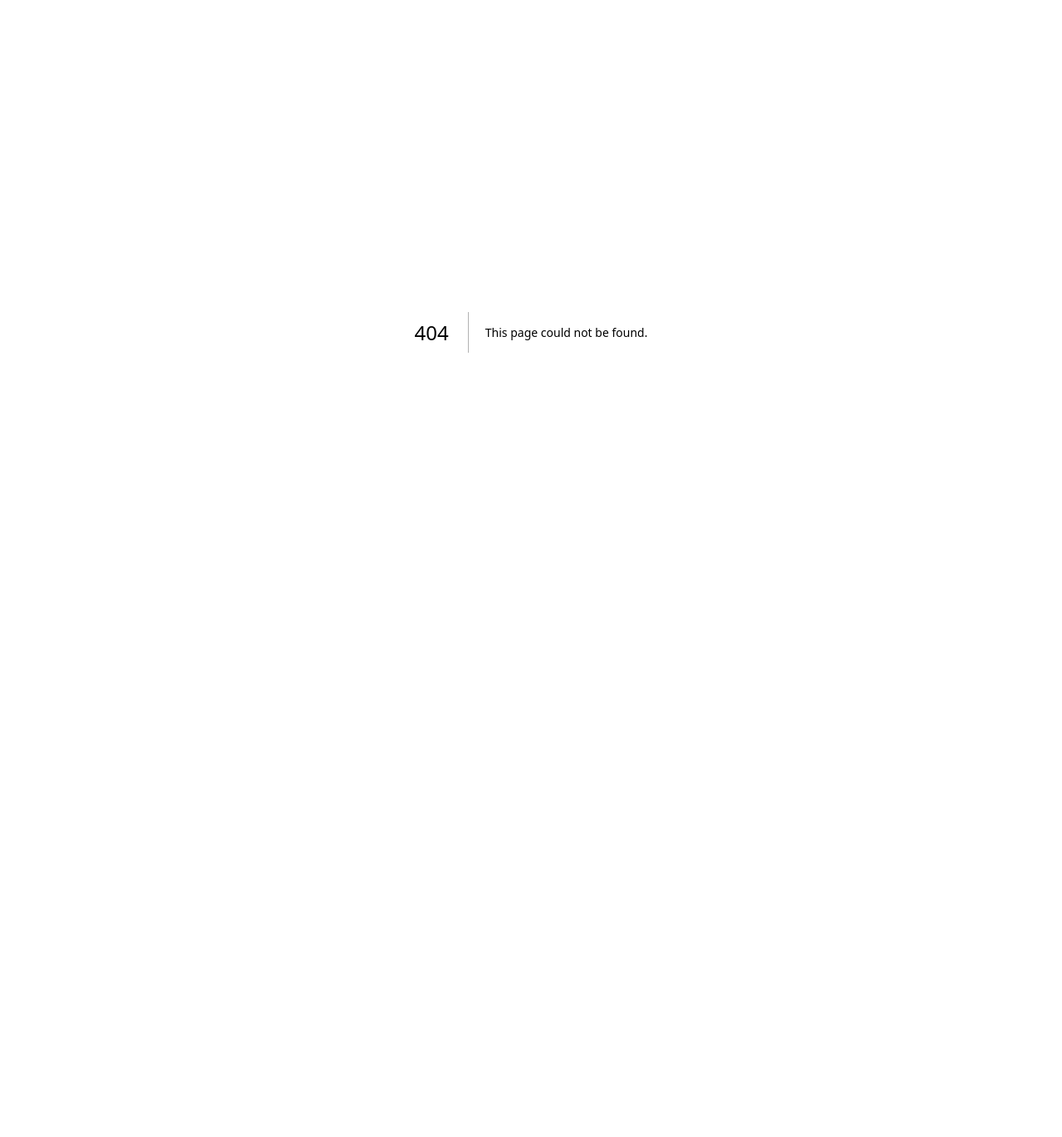
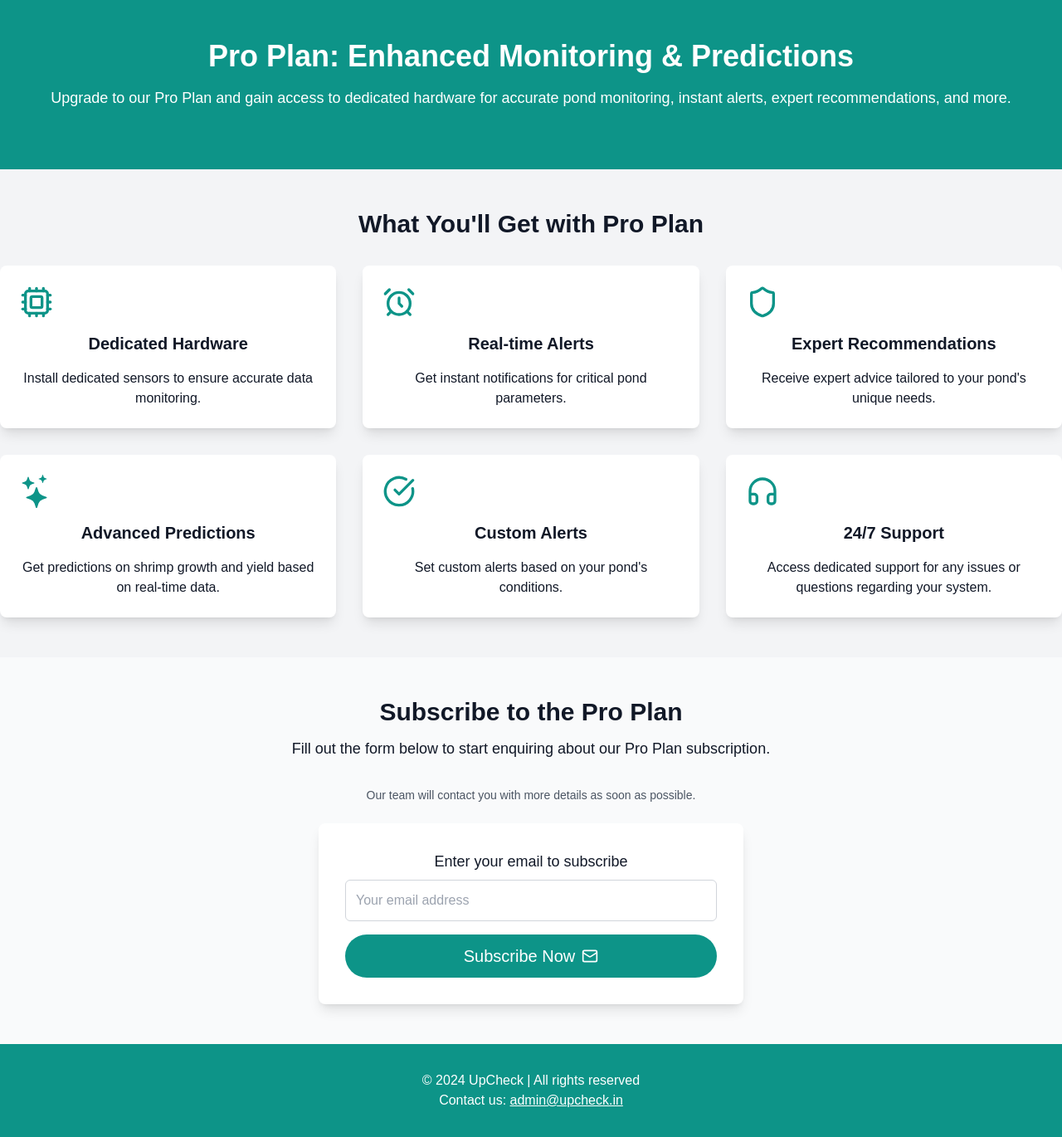
Before and after one commit to RobinkumarJ246/upcheck_site_v2, a Next.js app: page /upgrade_enq in a window 1280 px wide. Before the commit this address had no page. Shown: the whole page at 83% size. Before the commit the page ends 800 px from the top, so only its background shows below. Built offline with nearby package versions, Linux system fonts and the light colour scheme.

Commit message:
Pro plan enquire

```diff
--- a/src/app/components/Pricing.js
+++ b/src/app/components/Pricing.js
@@ -1,5 +1,6 @@
 // src/app/components/Pricing.js
 import { Check } from 'lucide-react';
+import Link from 'next/link';
 
 export default function Pricing({ translations }) {
   return (
@@ -52,12 +53,12 @@
               <p className="mt-4 text-sm text-gray-500">
                 {translations.pro.description}
               </p>
-              <p className="mt-8">
+              {/*}<p className="mt-8">
                 <span className="text-4xl font-bold text-gray-900">
                   {translations.pro.price}
                 </span>
                 <span className="text-gray-500">{translations.pro.period}</span>
-              </p>
+              </p>{*/}
               <ul className="mt-8 space-y-4">
                 {translations.pro.features.map((feature, index) => (
                   <li key={index} className="flex items-center">
@@ -66,9 +67,11 @@
                   </li>
                 ))}
               </ul>
+              <Link href="/upgrade_enq">
               <button className="mt-8 w-full bg-teal-600 text-white py-3 px-4 rounded-lg hover:bg-teal-700 transition-colors">
-                Upgrade plan
+                Contact team
               </button>
+              </Link>
             </div>
           </div>
         </div>
--- a/src/app/translations.js
+++ b/src/app/translations.js
@@ -42,6 +42,7 @@
         basic: {
           title: "Basic",
           price: "Free",
+          period: "/lifetime",
           description: "Perfect for getting started",
           features: [
             "Basic pond monitoring",
@@ -52,7 +53,7 @@
         },
         pro: {
           title: "Plus",
-          price: "₹999",
+          price: "Enquire our team to subscribe",
           period: "/month",
           description: "Dedicated hardware for your pond for the best service",
           features: [
--- /dev/null
+++ b/src/app/upgrade_enq/page.js
@@ -0,0 +1,139 @@
+'use client';
+import { useState } from "react";
+import { BsStars } from 'react-icons/bs';
+import { Mail, CheckCircle, AlarmClock, Cpu, Shield, Headphones } from "lucide-react";
+
+export default function ProPlanPage() {
+  const [email, setEmail] = useState("");
+  const [loading, setLoading] = useState(false);
+
+  const handleSubmit = async (e) => {
+    e.preventDefault();
+
+    // Check if email is provided
+    if (!email) {
+      alert("Please provide a valid email.");
+      return;
+    }
+
+    // Create the mailto URL with prefilled content
+    const subject = encodeURIComponent("Pro Plan Subscription Request");
+    const body = encodeURIComponent(`Hello, I am interested in subscribing to the Pro Plan. Please send me more details.
+
+    My email address: ${email}`);
+    const mailtoURL = `mailto:admin@upcheck.in?subject=${subject}&body=${body}`;
+
+    // Open the user's email client with the prefilled content
+    window.location.href = mailtoURL;
+  };
+
+  return (
+    <div className="min-h-screen bg-gray-100 text-gray-900">
+      {/* Header Section */}
+      <section className="bg-teal-600 text-white py-12">
+        <div className="container mx-auto text-center">
+          <h1 className="text-3xl sm:text-4xl font-semibold mb-4">
+            Pro Plan: Enhanced Monitoring & Predictions
+          </h1>
+          <p className="text-lg mb-6">
+            Upgrade to our Pro Plan and gain access to dedicated hardware for accurate pond monitoring, instant alerts, expert recommendations, and more.
+          </p>
+        </div>
+      </section>
+
+      {/* Features Section */}
+      <section className="py-12">
+        <div className="container mx-auto text-center">
+          <h2 className="text-2xl sm:text-3xl font-semibold mb-8">What You'll Get with Pro Plan</h2>
+          <div className="grid grid-cols-1 sm:grid-cols-2 lg:grid-cols-3 gap-8">
+            <div className="bg-white p-6 rounded-lg shadow-lg hover:shadow-2xl transition-shadow duration-300">
+              <div className="mb-4 text-teal-600">
+                <Cpu size={40} />
+              </div>
+              <h3 className="text-xl font-semibold mb-4">Dedicated Hardware</h3>
+              <p>Install dedicated sensors to ensure accurate data monitoring.</p>
+            </div>
+            <div className="bg-white p-6 rounded-lg shadow-lg hover:shadow-2xl transition-shadow duration-300">
+              <div className="mb-4 text-teal-600">
+                <AlarmClock size={40} />
+              </div>
+              <h3 className="text-xl font-semibold mb-4">Real-time Alerts</h3>
+              <p>Get instant notifications for critical pond parameters.</p>
+            </div>
+            <div className="bg-white p-6 rounded-lg shadow-lg hover:shadow-2xl transition-shadow duration-300">
+              <div className="mb-4 text-teal-600">
+                <Shield size={40} />
+              </div>
+              <h3 className="text-xl font-semibold mb-4">Expert Recommendations</h3>
+              <p>Receive expert advice tailored to your pond's unique needs.</p>
+            </div>
+            <div className="bg-white p-6 rounded-lg shadow-lg hover:shadow-2xl transition-shadow duration-300">
+              <div className="mb-4 text-teal-600">
+                <BsStars size={40} />
+              </div>
+              <h3 className="text-xl font-semibold mb-4">Advanced Predictions</h3>
+              <p>Get predictions on shrimp growth and yield based on real-time data.</p>
+            </div>
+            <div className="bg-white p-6 rounded-lg shadow-lg hover:shadow-2xl transition-shadow duration-300">
+              <div className="mb-4 text-teal-600">
+                <CheckCircle size={40} />
+              </div>
+              <h3 className="text-xl font-semibold mb-4">Custom Alerts</h3>
+              <p>Set custom alerts based on your pond's conditions.</p>
+            </div>
+            <div className="bg-white p-6 rounded-lg shadow-lg hover:shadow-2xl transition-shadow duration-300">
+              <div className="mb-4 text-teal-600">
+                <Headphones size={40} />
+              </div>
+              <h3 className="text-xl font-semibold mb-4">24/7 Support</h3>
+              <p>Access dedicated support for any issues or questions regarding your system.</p>
+            </div>
+          </div>
+        </div>
+      </section>
+
+      {/* Email Subscription Form */}
+      <section className="py-12 bg-gray-50">
+        <div className="container mx-auto text-center">
+          <h2 className="text-2xl sm:text-3xl font-semibold mb-3">Subscribe to the Pro Plan</h2>
+          <p className="text-lg mb-8">
+            Fill out the form below to start enquiring about our Pro Plan subscription.
+          </p>
+          <p className="text-sm text-gray-600 mt-3 mb-6">
+          Our team will contact you with more details as soon as possible.
+          </p>
+          <form onSubmit={handleSubmit} className="max-w-lg mx-auto bg-white p-8 rounded-lg shadow-lg">
+            <label htmlFor="email" className="block text-lg font-medium mb-2">
+              Enter your email to subscribe
+            </label>
+            <input
+              type="email"
+              id="email"
+              value={email}
+              onChange={(e) => setEmail(e.target.value)}
+              required
+              className="w-full p-3 border border-gray-300 rounded-md mb-4 focus:ring-2 focus:ring-teal-500 transition duration-200"
+              placeholder="Your email address"
+            />
+            <button
+              type="submit"
+              disabled={loading}
+              className="w-full bg-teal-600 text-white py-3 rounded-full text-xl font-medium hover:bg-teal-700 transition duration-300 flex items-center justify-center gap-2"
+            >
+              {loading ? "Sending..." : "Subscribe Now"}
+              <Mail size={20} />
+            </button>
+          </form>
+        </div>
+      </section>
+
+      {/* Footer Section */}
+      <footer className="bg-teal-600 text-white py-8">
+        <div className="container mx-auto text-center">
+          <p>&copy; 2024 UpCheck | All rights reserved</p>
+          <p>Contact us: <a href="mailto:admin@upcheck.in" className="underline">admin@upcheck.in</a></p>
+        </div>
+      </footer>
+    </div>
+  );
+}
```
